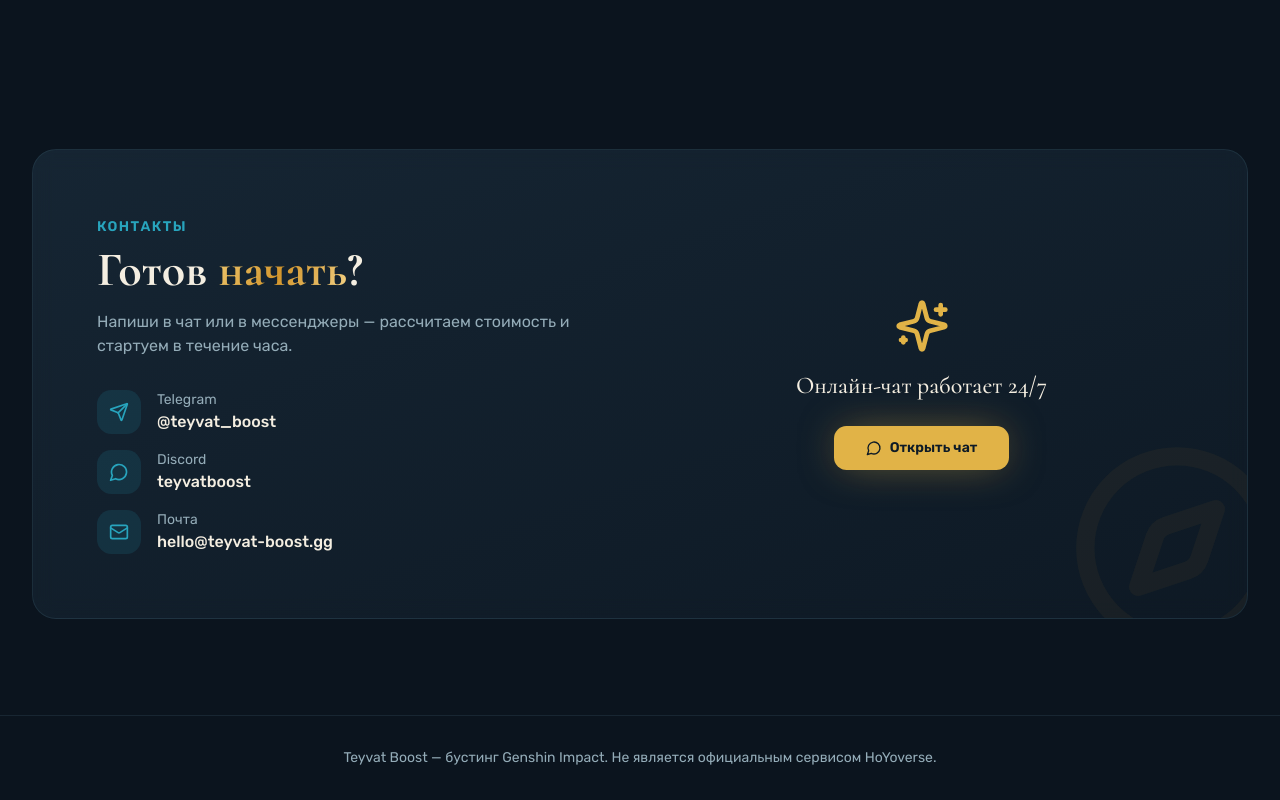
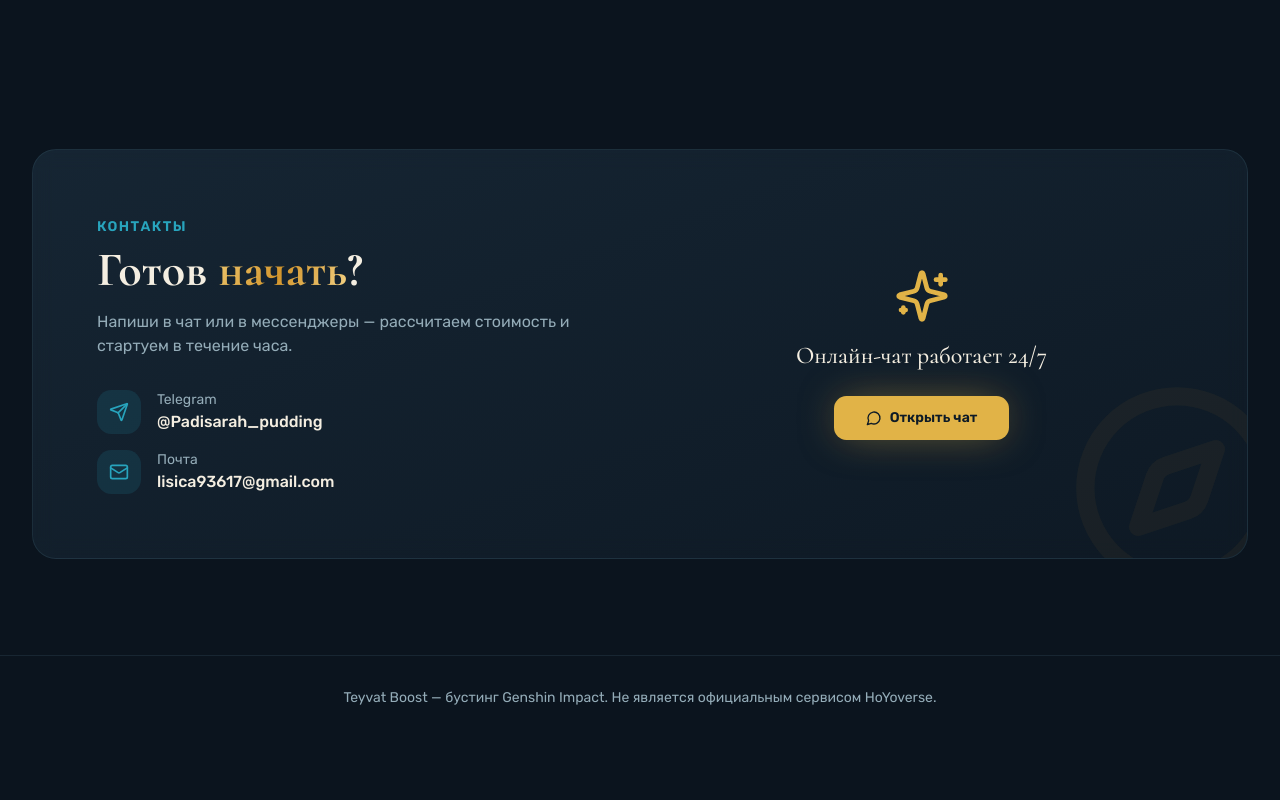
Before and after one commit to pr-poehali-dev/genshin-game-site, a React (Vite) app: page / in a window 1280 px wide. Shown: the part 2285-3085 px from the top of the page. After the commit the page ends 3025 px from the top, so only its background shows below. Built offline with nearby package versions, Linux system fonts and the light colour scheme.

Commit message:
fix: update contact info

```diff
--- a/src/pages/Index.tsx
+++ b/src/pages/Index.tsx
@@ -238,9 +238,8 @@ const Index = () => {
                 </p>
                 <div className="space-y-4">
                   {[
-                    { icon: 'Send', label: 'Telegram', val: '@teyvat_boost' },
-                    { icon: 'MessageCircle', label: 'Discord', val: 'teyvatboost' },
-                    { icon: 'Mail', label: 'Почта', val: 'hello@teyvat-boost.gg' },
+                    { icon: 'Send', label: 'Telegram', val: '@Padisarah_pudding' },
+                    { icon: 'Mail', label: 'Почта', val: 'lisica93617@gmail.com' },
                   ].map((c) => (
                     <div key={c.label} className="flex items-center gap-4">
                       <div className="w-11 h-11 rounded-lg bg-secondary/15 flex items-center justify-center">
```
